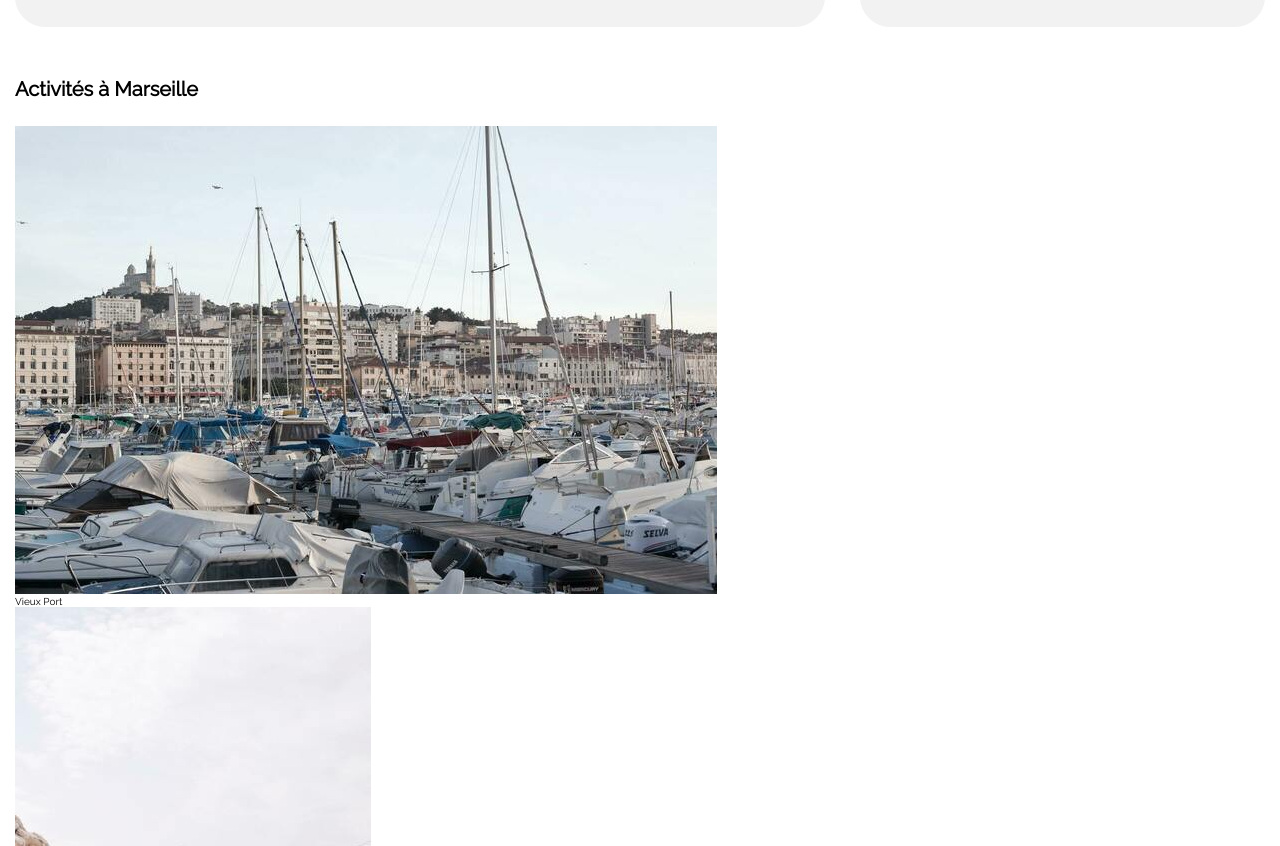
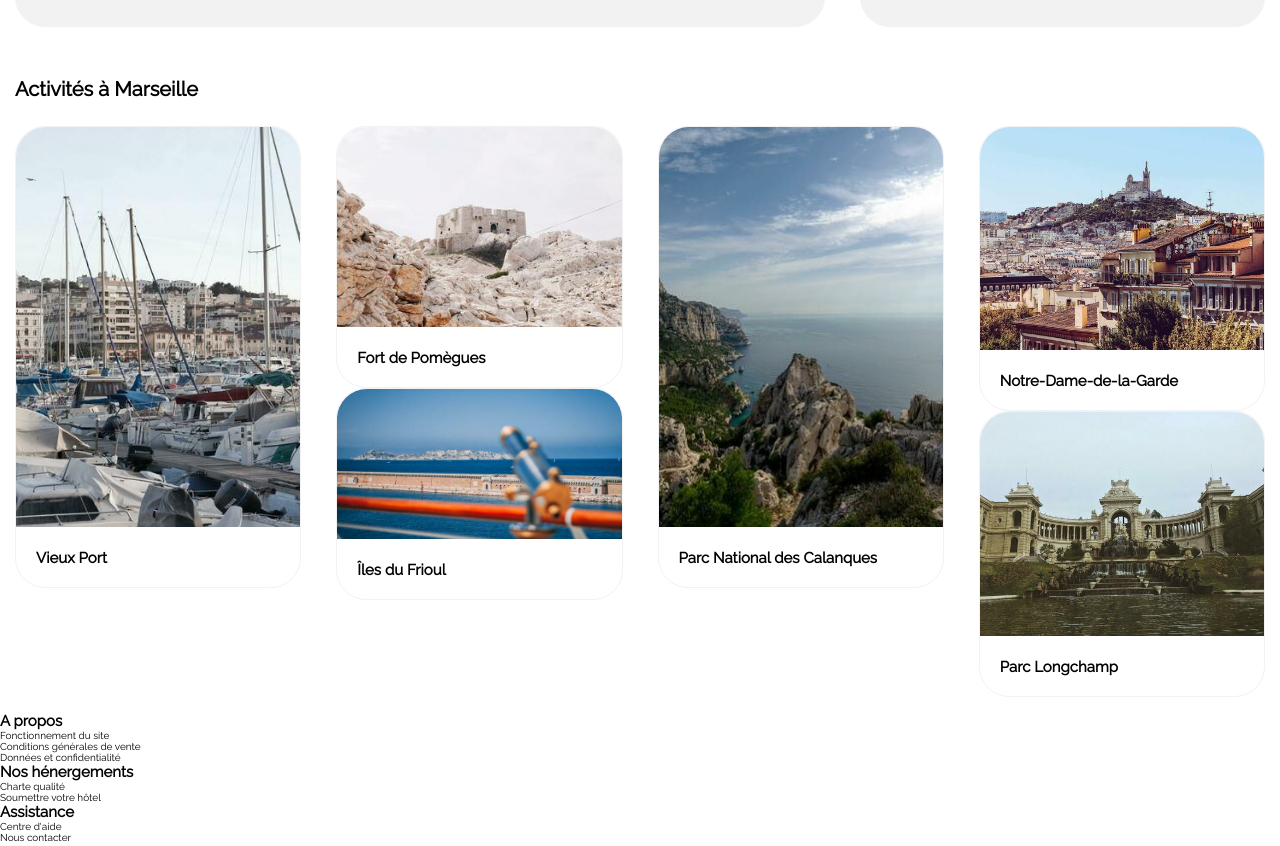
Before and after one commit to DamienPinna/reservia, a website: page index.html in a window 1280 px wide. Shown: the part 1363-2209 px from the top of the page. Drawn offline with Linux system fonts and the light colour scheme.

Commit message:
ébauche d'une d'une grille css pour la partie 'activités'

```diff
--- a/design/sass/style.scss
+++ b/design/sass/style.scss
@@ -345,8 +345,72 @@ main {
          margin-bottom: 2.5rem;
       }
 
-      .grid-activites {
+      .container-activites {
+         display: grid;
+         grid-template-columns: repeat(auto-fit, minmax(50rem, 1fr));
+         grid-template-rows: max-content;
+         grid-gap: 3.5rem;
 
+         .grid-gauche, .grid-droite {
+            display: grid;
+            grid-template-columns: repeat(auto-fit, minmax(20rem, 1fr));
+            grid-template-rows: max-content;
+            grid-gap: 3.5rem;
+         }
+
+         .items {
+            border: 0.1rem solid $background-color;
+            border-radius: 3rem;
+
+            .photo-activites {
+               object-fit: cover;
+               width: 100%;
+               border-top-left-radius: 3rem;
+               border-top-right-radius: 3rem;
+            }
+
+            figcaption {
+               font-size: 1.5rem;
+               font-weight: bold;
+               margin: 2rem;
+            }
+         }
+
+         .item1 {
+            .photo-activites {
+              height: 40rem;
+            }
+         }
+
+         .item2 {
+            .photo-activites {
+               height: 20rem;
+            }
+         }
+
+         .item3 {
+            .photo-activites {
+               height: 15rem;
+            }
+         }
+
+         .item4 {
+            .photo-activites {
+               height: 40rem;
+            }
+         }
+
+         .item5 {
+            .photo-activites {
+               height: 22.35rem;
+            }
+         }
+
+         .item6 {
+            .photo-activites {
+               height: 22.35rem;
+            }
+         }
       }
    }
 
--- a/index.html
+++ b/index.html
@@ -215,31 +215,43 @@
 
             <section class="activites">
                <h2>Activités à Marseille</h2>
-               <div class="grid-activites">
-                  <figure>
-                     <img src="./images/activites/reno-laithienne-QUgJhdY5Fyk-unsplash.jpg" alt="photo du vieux port">
+               <div class="container-activites">
+                  <div class="grid-gauche">
+                     <div class="col col-1">
+                        <figure class="items item1">
+                           <img  class="photo-activites" src="./images/activites/reno-laithienne-QUgJhdY5Fyk-unsplash.jpg" alt="photo du vieux port">
                            <figcaption>Vieux Port</figcaption>
                         </figure>
-                  <figure>
-                     <img src="./images/activites/paul-hermann-QFTrLdQIRhI-unsplash.jpg" alt="photo du fort de pomègues">
+                     </div>
+                     <div class="col col-2">
+                        <figure class="items item2">
+                           <img  class="photo-activites" src="./images/activites/paul-hermann-QFTrLdQIRhI-unsplash.jpg" alt="photo du fort de pomègues">
                            <figcaption>Fort de Pomègues</figcaption>
                         </figure>
-                  <figure>
-                     <img src="./images/activites/kevin-hikari-rV_Qd1l-VXg-unsplash.jpg" alt="photo de l'ile du frioul">
+                        <figure class="items item3">
+                           <img  class="photo-activites" src="./images/activites/kevin-hikari-rV_Qd1l-VXg-unsplash.jpg" alt="photo de l'ile du frioul">
                            <figcaption>Îles du Frioul</figcaption>
                         </figure>
-                  <figure>
-                     <img src="./images/activites/kilyan-sockalingum-NR8-cBCN3aI-unsplash.jpg" alt="photo du parc national des calanques">
+                     </div>
+                  </div>
+                  <div class="grid-droite">
+                     <div class="col col-3">
+                        <figure class="items item4">
+                           <img  class="photo-activites" src="./images/activites/kilyan-sockalingum-NR8-cBCN3aI-unsplash.jpg" alt="photo du parc national des calanques">
                            <figcaption>Parc National des Calanques</figcaption>
                         </figure>
-                  <figure>
-                     <img src="./images/activites/florian-wehde-xW9e8gdotxI-unsplash.jpg" alt="photo de notre dame de la garde">
+                     </div>
+                     <div class="col col-4">
+                        <figure class="items item5">
+                           <img  class="photo-activites" src="./images/activites/florian-wehde-xW9e8gdotxI-unsplash.jpg" alt="photo de notre dame de la garde">
                            <figcaption>Notre-Dame-de-la-Garde</figcaption>
                         </figure>
-                  <figure>
-                     <img src="./images/activites/lena-paulin-wH2-EJoDcV0-unsplash.jpg" alt="photo du parc longchamp">
+                        <figure class="items item6">
+                           <img  class="photo-activites" src="./images/activites/lena-paulin-wH2-EJoDcV0-unsplash.jpg" alt="photo du parc longchamp">
                            <figcaption>Parc Longchamp</figcaption>
                         </figure>
+                     </div>
+                  </div>
                </div>
             </section>
          </main>
```
Also changed, not shown: design/css/style.css, 1 other file. Lines whose indentation alone changed are shown as unchanged.
